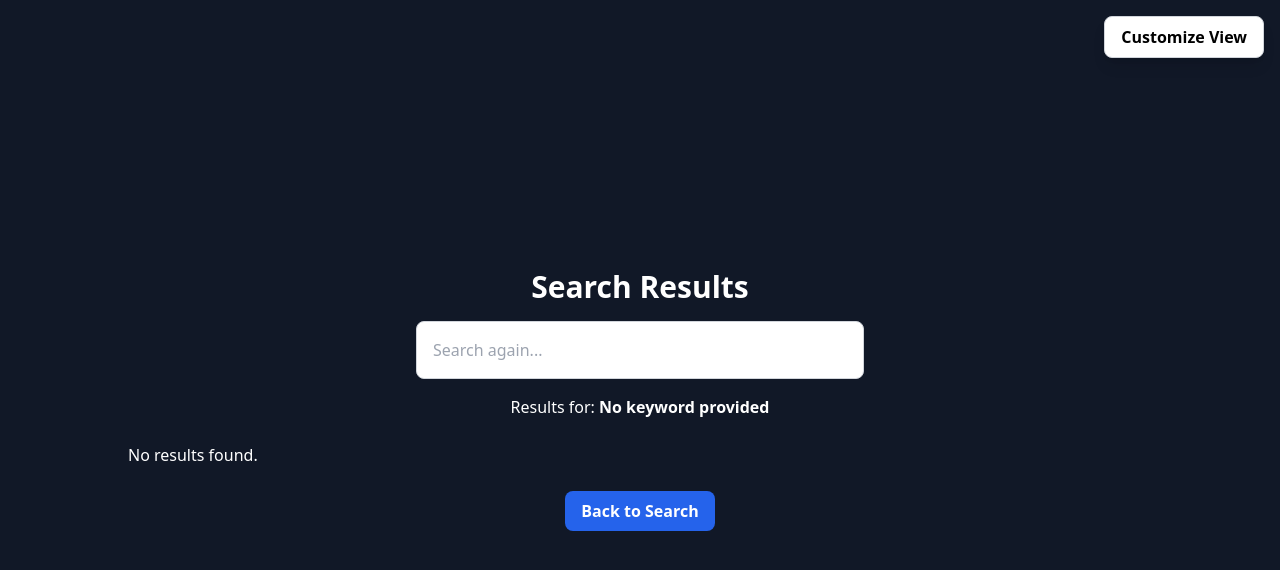
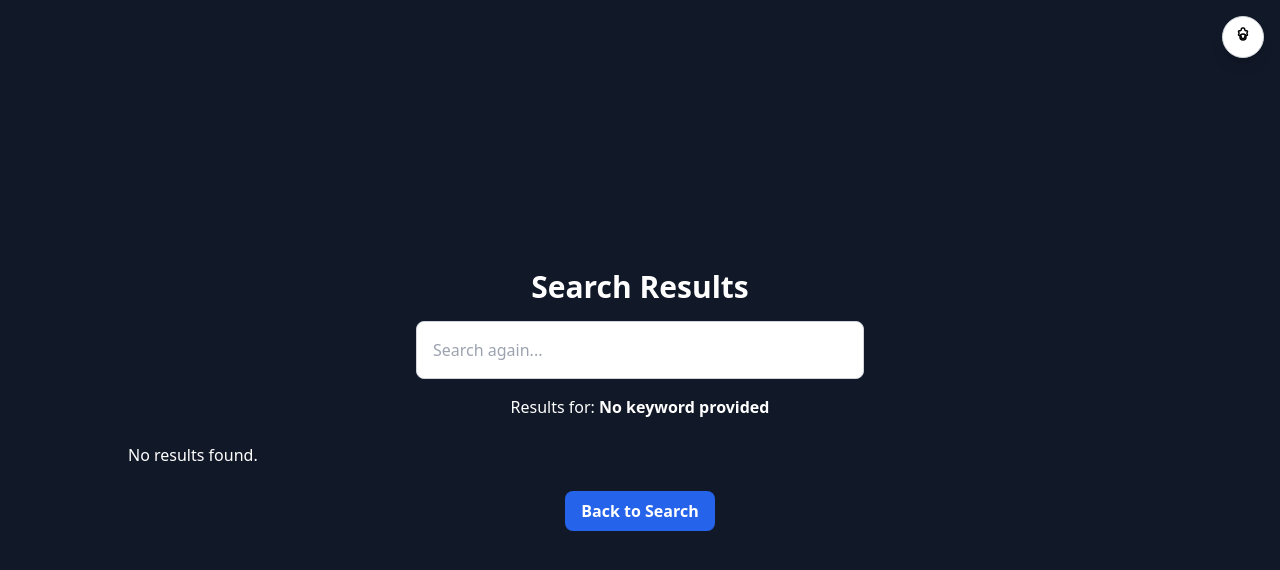
Before and after one commit to db131313/nextjs-micro-saas-v2, a Next.js app: page /results in a window 1280 px wide. Shown: the top 570 px of the page. Built offline with nearby package versions, Linux system fonts and the light colour scheme.

Commit message:
Update results.js

```diff
--- a/pages/results.js
+++ b/pages/results.js
@@ -12,12 +12,12 @@ export default function Results() {
   const [loading, setLoading] = useState(false);
   const [error, setError] = useState(null);
 
-  // Styling state
+  // Styling states
   const [gridCols, setGridCols] = useState("grid-cols-3");
   const [borderRadius, setBorderRadius] = useState("rounded-lg");
   const [gap, setGap] = useState("gap-6");
 
-  // Controls panel dropdown state
+  // Dropdown panel state for styling controls
   const [panelOpen, setPanelOpen] = useState(false);
 
   useEffect(() => {
@@ -51,13 +51,17 @@ export default function Results() {
   return (
     <div className="flex flex-col items-center justify-center min-h-screen bg-gray-900 text-white p-6 relative">
 
-      {/* Toggle Button & Dropdown Panel for Styling Controls */}
+      {/* Toggleable Settings Icon Dropdown */}
       <div className="absolute top-4 right-4 z-50">
         <button
           onClick={() => setPanelOpen(!panelOpen)}
-          className="px-4 py-2 bg-white text-black font-bold rounded-lg shadow-lg border border-gray-300"
+          className="p-2 bg-white text-black rounded-full shadow-lg border border-gray-300"
         >
-          {panelOpen ? "Close Controls" : "Customize View"}
+          {/* Inline SVG for a gear (cog) icon */}
+          <svg xmlns="http://www.w3.org/2000/svg" fill="none" viewBox="0 0 24 24" strokeWidth="1.5" stroke="currentColor" className="w-6 h-6">
+            <path strokeLinecap="round" strokeLinejoin="round" d="M10.343 3.94c.09-.542.56-.94 1.11-.94h1.093c.55 0 1.02.398 1.11.94l.149.894a1.125 1.125 0 00.986.95l.963.07c.554.04.92.54.68 1.04l-.383.766a1.125 1.125 0 000 1.06l.383.767c.24.5-.126 1-.68 1.04l-.963.07a1.125 1.125 0 00-.986.95l-.15.893c-.09.543-.56.94-1.11.94h-1.094a1.125 1.125 0 01-1.11-.94l-.15-.893a1.125 1.125 0 00-.986-.95l-.963-.07c-.554-.04-.92-.54-.68-1.04l.383-.767a1.125 1.125 0 000-1.06l-.383-.766c-.24-.5.126-1 .68-1.04l.963-.07a1.125 1.125 0 00.986-.95l.15-.893z" />
+            <path strokeLinecap="round" strokeLinejoin="round" d="M15 12a3 3 0 11-6 0 3 3 0 016 0z" />
+          </svg>
         </button>
         {panelOpen && (
           <div className="mt-2 bg-white text-black p-4 rounded-lg shadow-lg w-72 border border-gray-300">
```
